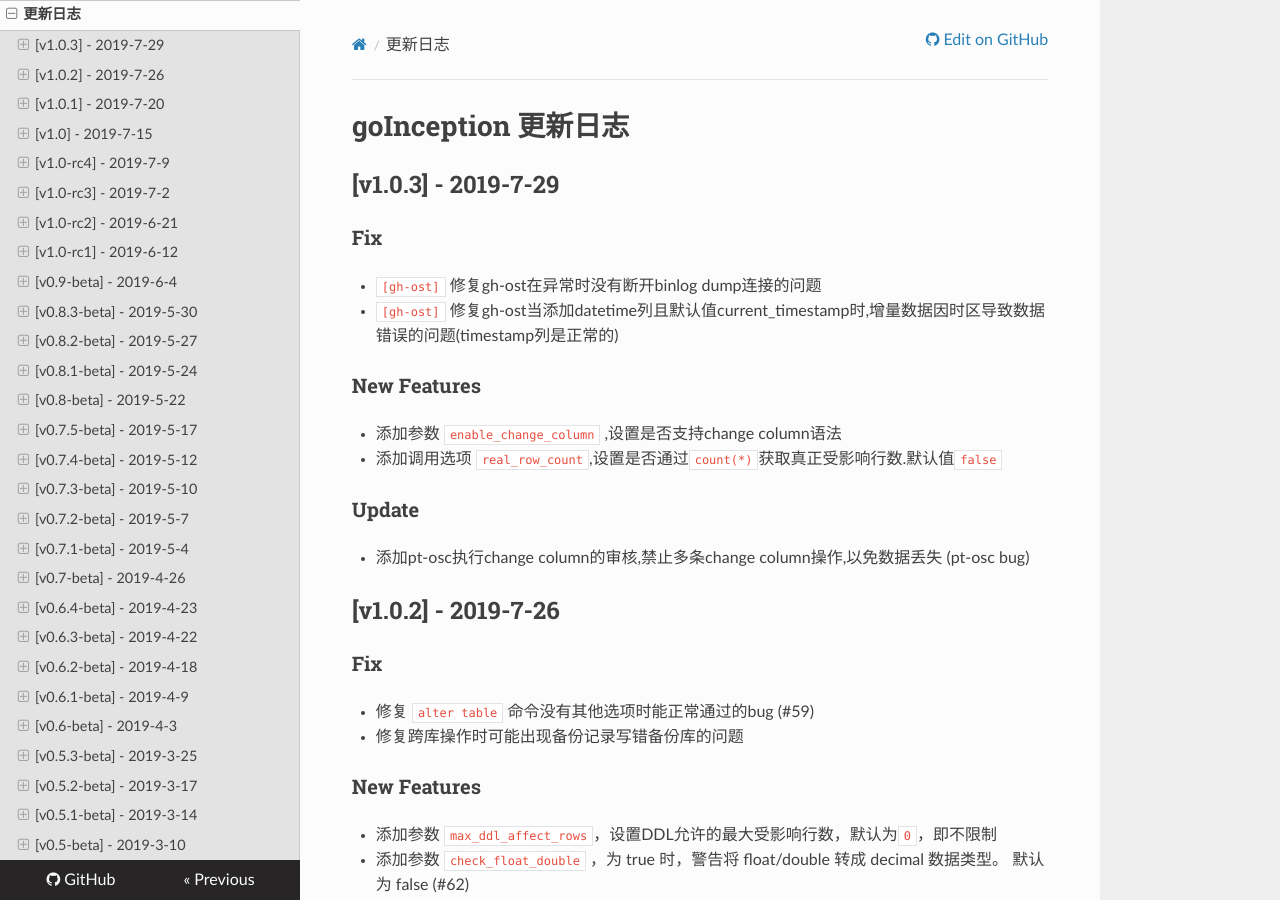
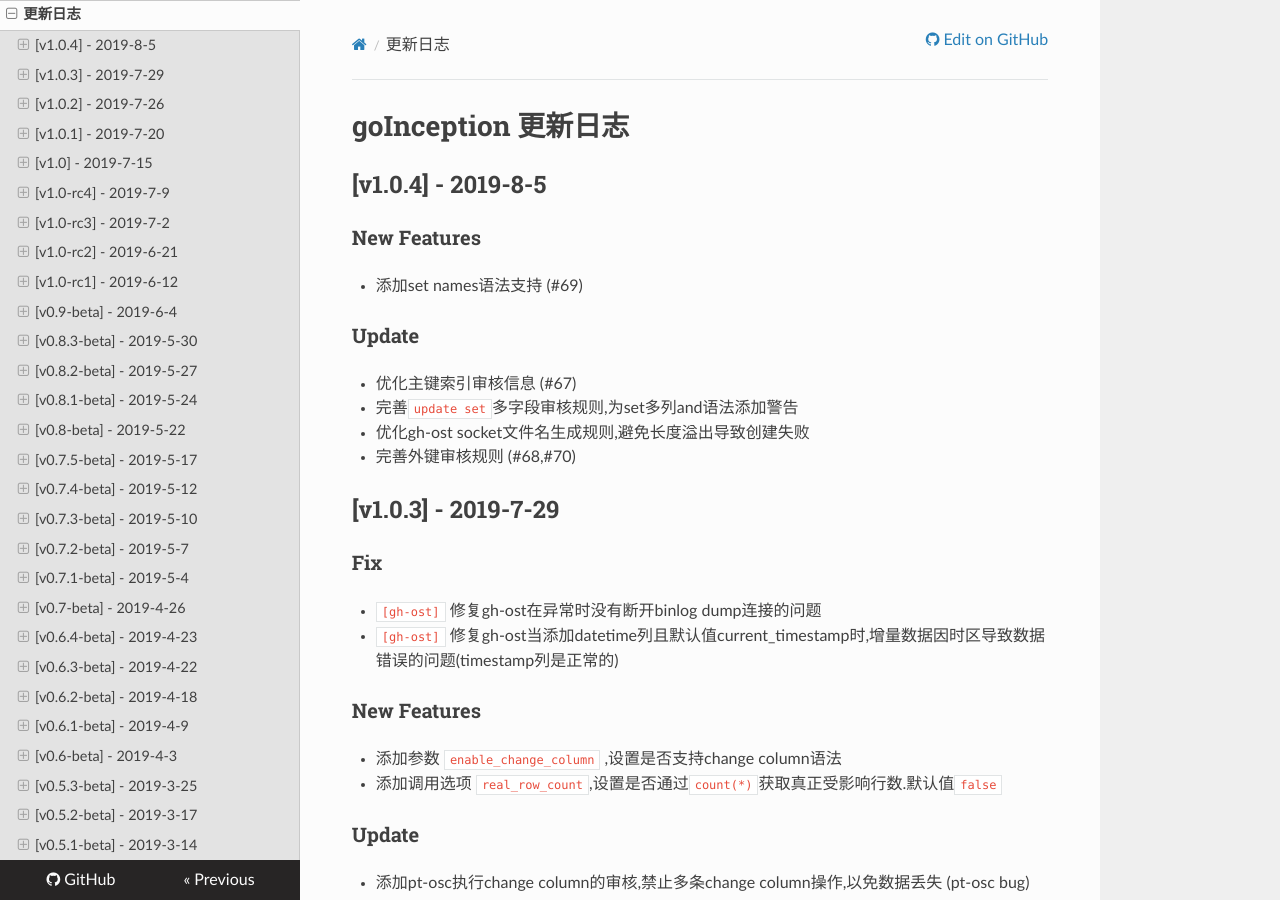
Before and after one commit to hanchuanchuan/goInception, an MkDocs documentation site: the page built from docs/changelog.md, in a window 1280 px wide and 900 px high. Built offline with MkDocs 1.6.1, drawn with Linux system fonts in a browser that asks for light colours; nearby versions of some CDN libraries.

Commit message:
release: v1.0.4

```diff
--- a/docs/changelog.md
+++ b/docs/changelog.md
@@ -1,4 +1,15 @@
 # goInception 更新日志
+
+## [v1.0.4] - 2019-8-5
+
+### New Features
+* 添加set names语法支持 (#69)
+
+### Update
+* 优化主键索引审核信息 (#67)
+* 完善`update set`多字段审核规则,为set多列and语法添加警告
+* 优化gh-ost socket文件名生成规则,避免长度溢出导致创建失败
+* 完善外键审核规则 (#68,#70)
 
 
 ## [v1.0.3] - 2019-7-29
```
